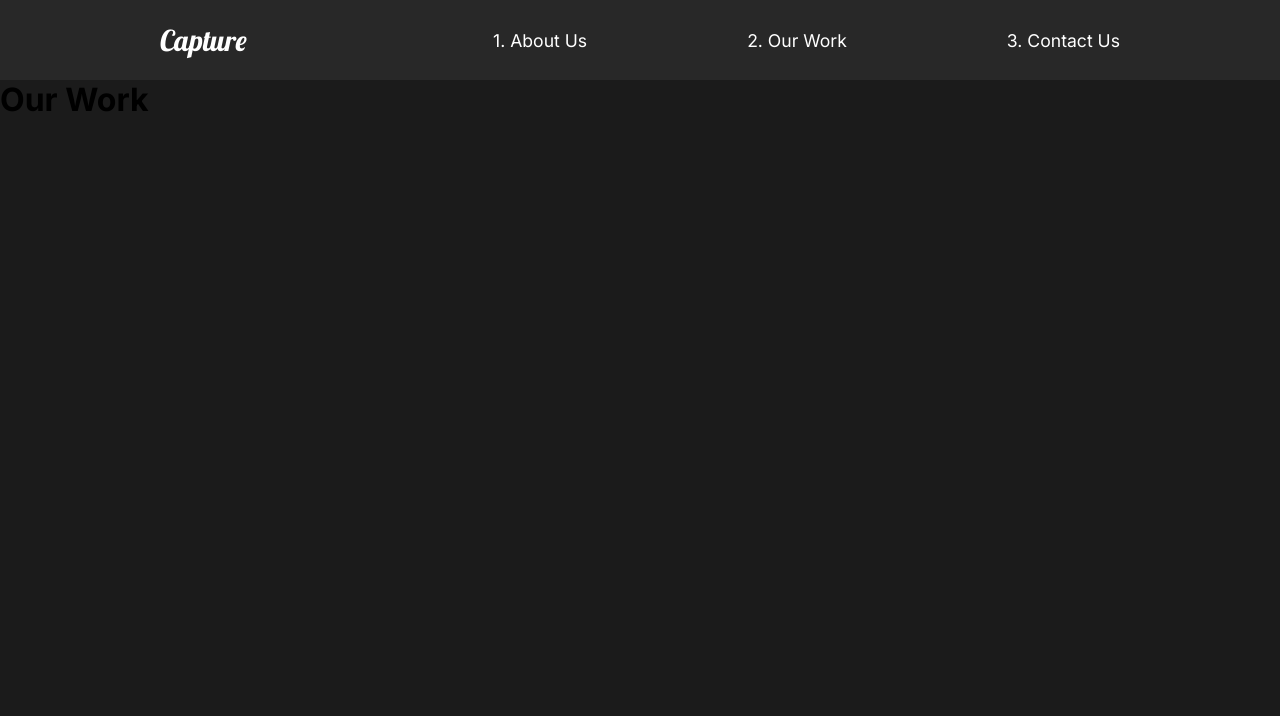
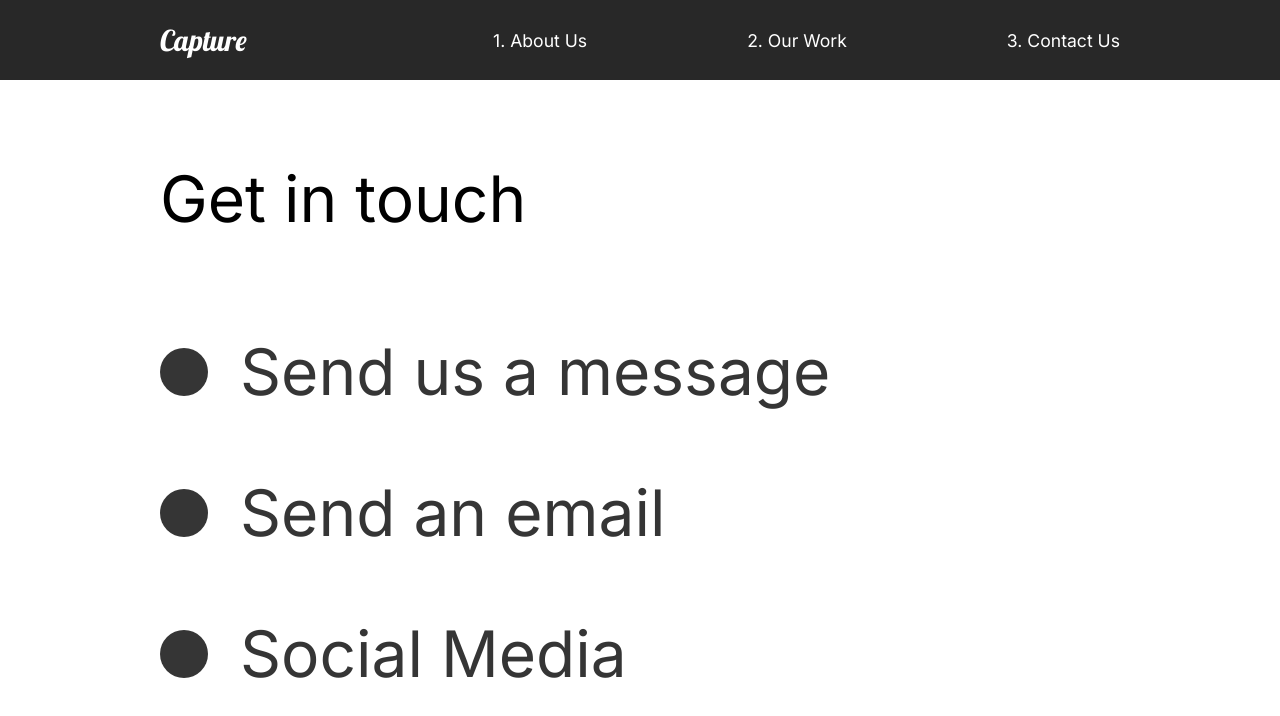
Before and after one commit to GeluHorotan/the-creative-react-course-capture, a React (Create React App) app: page /contact in a window 1280 px wide. Shown: the top 716 px of the page. Built offline with nearby package versions, Linux system fonts and the light colour scheme.

Commit message:
12 Fixes

```diff
--- a/src/components/FaqSection.js
+++ b/src/components/FaqSection.js
@@ -2,11 +2,14 @@ import React from 'react';
 import styled from 'styled-components';
 import { About } from '../styles';
 import Toggle from './Toggle';
-import { AnimateSharedLayout } from 'framer-motion';
+import { AnimateSharedLayout, motion } from 'framer-motion';
+import { useScroll } from './useScroll';
+import { fade } from '../animation';
 
 const FaqSection = () => {
+  const [element, controls] = useScroll();
   return (
-    <Faq>
+    <Faq variants={fade} ref={element} animate={controls} initial='hidden'>
       <h2>
         Any Questions <span>FAQ</span>
       </h2>
--- a/src/components/GlobalStyle.js
+++ b/src/components/GlobalStyle.js
@@ -11,6 +11,7 @@ const GlobalStyle = createGlobalStyle`
 body {
   background: #1b1b1b;
   font-family: 'Inter',sans-serif;
+  overflow-x: hidden;
 }
 
 button {
--- a/src/components/Nav.js
+++ b/src/components/Nav.js
@@ -33,6 +33,9 @@ const StyledNav = styled.nav`
   align-items: center;
   padding: 1rem 10rem;
   background: #282828;
+  position: sticky;
+  top: 0;
+  z-index: 10;
   a {
     color: white;
     text-decoration: none;
--- /dev/null
+++ b/src/components/ScrollTop.js
@@ -0,0 +1,15 @@
+import { useEffect } from 'react';
+import { useLocation } from 'react-router-dom';
+
+const ScrollTop = () => {
+  const { pathname } = useLocation();
+  useEffect(() => {
+    window.scroll({
+      top: 0,
+      left: 0,
+    });
+  }, [pathname]);
+  return null;
+};
+
+export default ScrollTop;
--- a/src/components/ServicesSection.js
+++ b/src/components/ServicesSection.js
@@ -8,10 +8,13 @@ import home2 from '../img/home2.png';
 // Styles
 import { About, Description, Image } from '../styles';
 import styled from 'styled-components';
+import { fade } from '../animation';
+import { useScroll } from './useScroll';
 
 const ServicesSection = () => {
+  const [element, controls] = useScroll();
   return (
-    <Services>
+    <Services variants={fade} animate={controls} initial='hidden' ref={element}>
       <Description>
         <h2>
           High <span>quality</span> services
--- a/src/components/Toggle.js
+++ b/src/components/Toggle.js
@@ -2,7 +2,7 @@ import React, { useState } from 'react';
 import { motion } from 'framer-motion';
 
 const Toggle = ({ children, title }) => {
-  const [toggle, setToggle] = useState(true);
+  const [toggle, setToggle] = useState(false);
   return (
     <motion.div layout className='question' onClick={() => setToggle(!toggle)}>
       <motion.h4 layout>{title}</motion.h4>
--- /dev/null
+++ b/src/components/useScroll.js
@@ -0,0 +1,13 @@
+import { useInView } from 'react-intersection-observer';
+import { useAnimation } from 'framer-motion';
+
+export const useScroll = () => {
+  const controls = useAnimation();
+  const [element, view] = useInView({ threshold: 0.5 });
+  if (view) {
+    controls.start('show');
+  } else {
+    controls.start('hidden');
+  }
+  return [element, controls];
+};
--- a/src/pages/AboutUs.js
+++ b/src/pages/AboutUs.js
@@ -6,6 +6,7 @@ import FaqSection from '../components/FaqSection';
 // Animation
 import { motion } from 'framer-motion';
 import { pageAnimation } from '../animation';
+import ScrollTop from '../components/ScrollTop';
 const AboutUs = () => {
   return (
     <motion.div
@@ -17,6 +18,7 @@ const AboutUs = () => {
       <AboutSection />
       <ServicesSection />
       <FaqSection />
+      <ScrollTop />;
     </motion.div>
   );
 };
--- a/src/pages/ContactUs.js
+++ b/src/pages/ContactUs.js
@@ -1,19 +1,75 @@
 import React from 'react';
 // Animation
 import { motion } from 'framer-motion';
-import { pageAnimation } from '../animation';
+import { pageAnimation, titleAnim } from '../animation';
+import styled from 'styled-components';
 
 const ContactUs = () => {
   return (
-    <motion.div
+    <ContactStyle
       exit='exit'
       variants={pageAnimation}
       initial='hidden'
       animate='show'
+      style={{ background: '#fff' }}
     >
-      <h1>Our Work</h1>
-    </motion.div>
+      <Title>
+        <Hide>
+          <motion.h2 variants={titleAnim}>Get in touch</motion.h2>
+        </Hide>
+      </Title>
+      <div>
+        <Hide>
+          <Social variants={titleAnim}>
+            <Circle></Circle>
+            <h2>Send us a message</h2>
+          </Social>
+        </Hide>
+        <Hide>
+          <Social variants={titleAnim}>
+            <Circle></Circle>
+            <h2>Send an email</h2>
+          </Social>
+        </Hide>
+        <Hide>
+          <Social variants={titleAnim}>
+            <Circle></Circle>
+            <h2>Social Media</h2>
+          </Social>
+        </Hide>
+      </div>
+    </ContactStyle>
   );
 };
 
+const ContactStyle = styled(motion.div)`
+  padding: 5rem 10rem;
+  color: #353535;
+  min-height: 90vh;
+`;
+
+const Title = styled.div`
+  margin-bottom: 4rem;
+  color: black;
+`;
+
+const Hide = styled.div`
+  overflow: hidden;
+`;
+
+const Circle = styled.div`
+  border-radius: 50%;
+  width: 3rem;
+  height: 3rem;
+  background: #353535;
+`;
+
+const Social = styled(motion.div)`
+  display: flex;
+  align-items: center;
+  h2 {
+    margin: 2rem;
+  }
+`;
+
 export default ContactUs;
--- a/src/pages/OurWork.js
+++ b/src/pages/OurWork.js
@@ -16,7 +16,14 @@ import {
   sliderContainer,
 } from '../animation';
 
+import { useScroll } from '../components/useScroll';
+
+import ScrollTop from '../components/ScrollTop';
+
 const OurWork = () => {
+  const [element, controls] = useScroll();
+  const [element2, controls2] = useScroll();
+  <ScrollTop />;
   return (
     <Work
       exit='exit'
@@ -40,7 +47,7 @@ const OurWork = () => {
           </Hide>
         </Link>
       </Movie>
-      <Movie>
+      <Movie ref={element} variants={fade} animate={controls} initial='hidden'>
         <motion.h2 variants={fade}>The Racer</motion.h2>
         <motion.div variants={lineAnim} className='line'></motion.div>
         <Link to='#'>
@@ -49,7 +56,12 @@ const OurWork = () => {
           </Hide>
         </Link>
       </Movie>
-      <Movie>
+      <Movie
+        ref={element2}
+        variants={fade}
+        animate={controls2}
+        initial='hidden'
+      >
         <motion.h2 variants={fade}>Good Times</motion.h2>
         <motion.div variants={lineAnim} className='line'></motion.div>
         <Link to='#'>
@@ -72,7 +84,7 @@ const Work = styled(motion.div)`
   }
 `;
 
-const Movie = styled.div`
+const Movie = styled(motion.div)`
   padding-bottom: 10rem;
   .line {
     height: 0.5rem;
--- a/src/styles.js
+++ b/src/styles.js
@@ -1,6 +1,6 @@
 import styled from 'styled-components';
-
-export const About = styled.div`
+import { motion } from 'framer-motion';
+export const About = styled(motion.div)`
   min-height: 90vh;
   display: flex;
   align-items: center;
```
